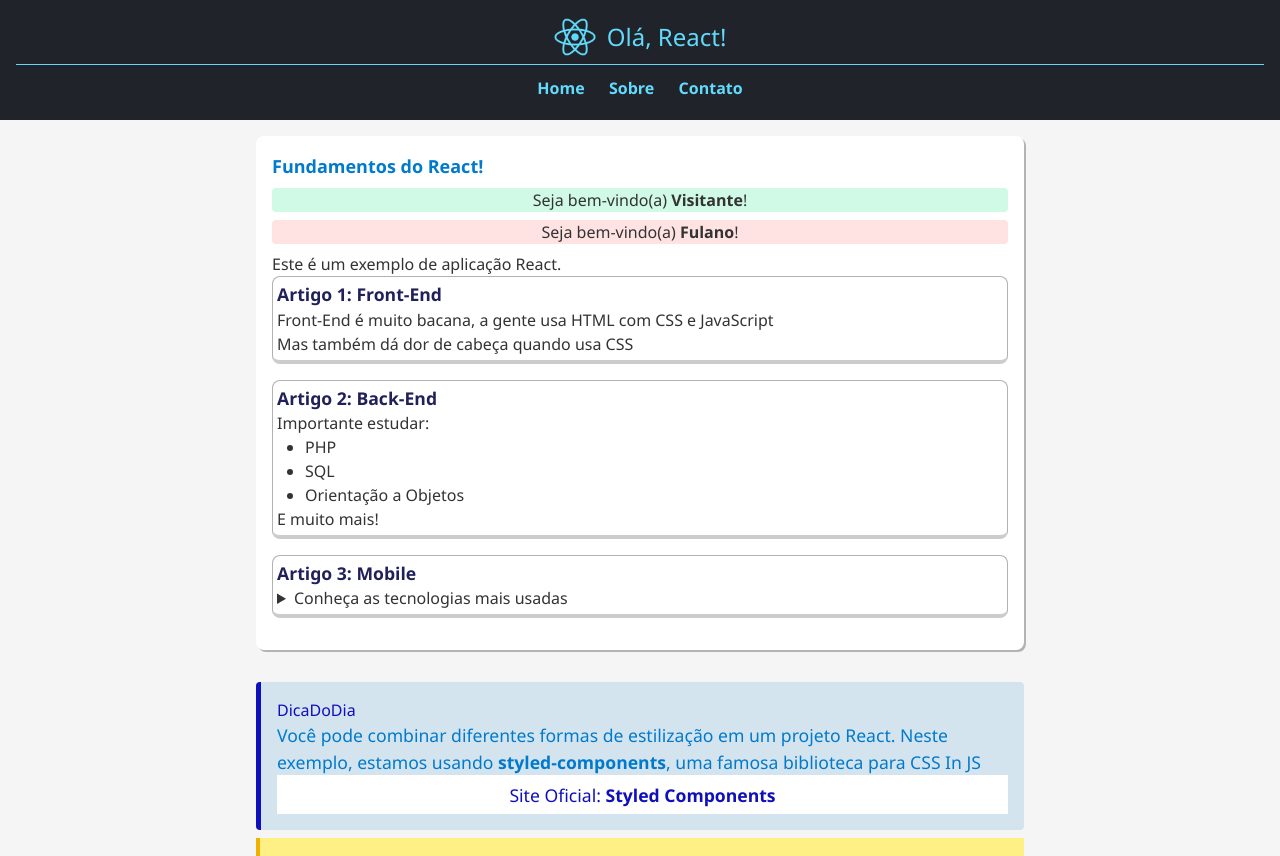
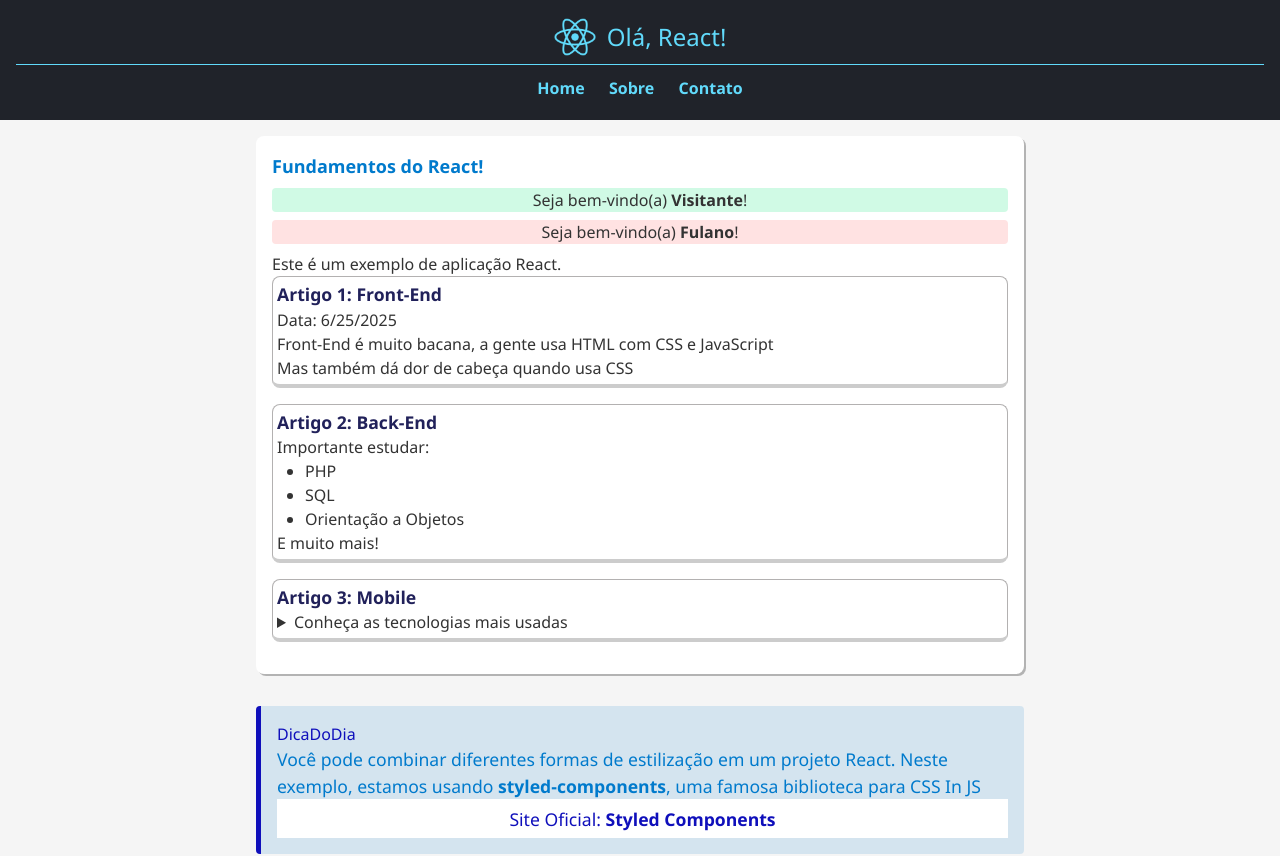
Before and after one commit to kellysabioni/react-fundamentos, a React (Vite) app: page / in a window 1280 px wide. Shown: the top 856 px of the page. Built offline with nearby package versions, Linux system fonts and the light colour scheme.

Commit message:
Refatora com condicional para mostrar data

```diff
--- a/src/componentes/Conteudo/Artigo/Artigo.tsx
+++ b/src/componentes/Conteudo/Artigo/Artigo.tsx
@@ -5,14 +5,26 @@
   titulo: string;
   numero: number;
   children: ReactNode;
+  data?: Date;
 };
 
-export default function Artigo({ titulo, numero, children }: ArtigoProps) {
+export default function Artigo({
+  titulo,
+  numero,
+  children,
+  data,
+}: ArtigoProps) {
   return (
     <article className={styles.artigo}>
       <h3>
         Artigo {numero}: {titulo}
       </h3>
+
+      {data && (
+        <p>
+          Data: <time>{data?.toLocaleDateString()}</time>
+        </p>
+      )}
       {children}
     </article>
   );
--- a/src/componentes/Conteudo/Conteudo.tsx
+++ b/src/componentes/Conteudo/Conteudo.tsx
@@ -17,19 +17,19 @@
 
         <p>Este é um exemplo de aplicação React.</p>
 
-        <Artigo titulo="Front-End" numero={1}>
+        <Artigo titulo="Front-End" numero={1} data={new Date()}>
           <p>Front-End é muito bacana, a gente usa HTML com CSS e JavaScript</p>
           <p>Mas também dá dor de cabeça quando usa CSS</p>
         </Artigo>
 
         <Artigo titulo="Back-End" numero={2}>
           <p>Importante estudar: </p>
-          <ul className="*:list-disc *:ml-7 " >
+          <ul className="*:list-disc *:ml-7 ">
             <li>PHP</li>
             <li>SQL</li>
             <li>Orientação a Objetos</li>
           </ul>
-            <p>E muito mais!</p>
+          <p>E muito mais!</p>
         </Artigo>
 
         <Artigo titulo="Mobile" numero={3}>
```
